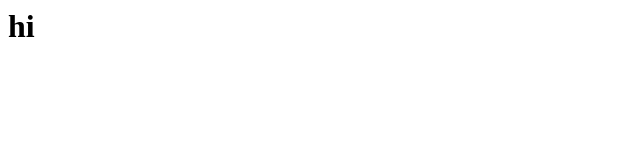
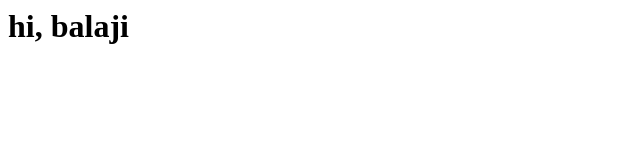
Before and after one commit to balajin96/githubdemo, a plain HTML site: page index.html in a window 1280 px wide. Shown: the whole page, without its empty margins (0-640 px from the left). Drawn offline with Linux system fonts and the light colour scheme.

Commit message:
Update index.html

```diff
--- a/index.html
+++ b/index.html
@@ -1,3 +1,3 @@
 <html>
-<h1>hi</h1>
+<h1>hi, balaji</h1>
 </html>
```
